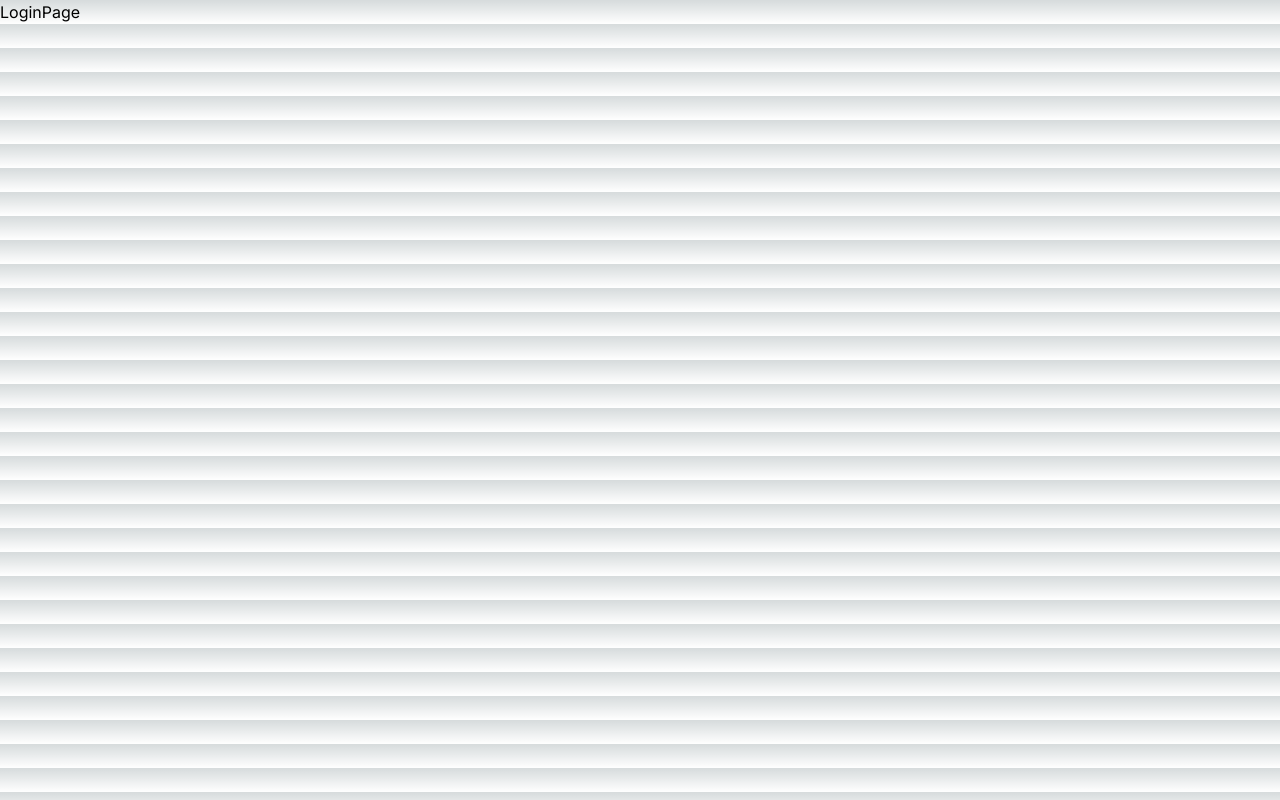
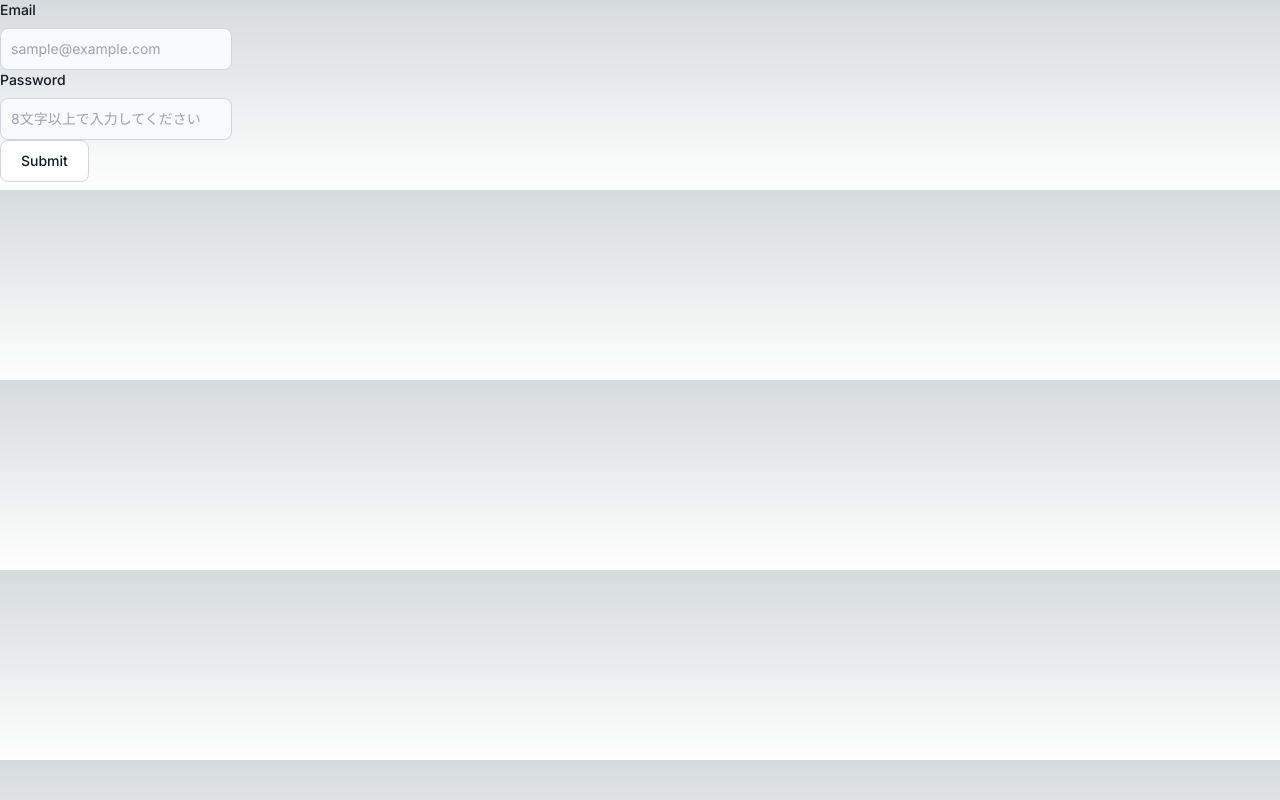
Before and after one commit to anneau/next-app-dir-example, a Next.js app: page /auth/login in a window 1280 px wide. Built offline with nearby package versions, Linux system fonts and the light colour scheme.

Commit message:
:+1: Add login form

```diff
--- /dev/null
+++ b/app/auth/login/components/EmailInput.tsx
@@ -0,0 +1,23 @@
+import React from "react";
+import { useLoginForm } from "../dependencies/use-login-form";
+
+export const EmailInput = () => {
+  const { register } = useLoginForm();
+  return (
+    <div>
+      <label
+        htmlFor="email"
+        className="block mb-2 text-sm font-medium text-gray-900 dark:text-white"
+      >
+        Email
+      </label>
+      <input
+        type="email"
+        id="email"
+        {...register("email")}
+        className="bg-gray-50 border border-gray-300 text-gray-900 text-sm rounded-lg focus:ring-blue-500 focus:border-blue-500 block w-full p-2.5 dark:bg-gray-700 dark:border-gray-600 dark:placeholder-gray-400 dark:text-white dark:focus:ring-blue-500 dark:focus:border-blue-500"
+        placeholder="sample@example.com"
+      />
+    </div>
+  );
+};
--- /dev/null
+++ b/app/auth/login/components/LoginForm.tsx
@@ -0,0 +1,16 @@
+import React from "react";
+import { EmailInput } from "./EmailInput";
+import { PasswordInput } from "./PasswordInput";
+import { SubmitButton } from "./SubmitButton";
+import { useLoginForm } from "../dependencies/use-login-form";
+
+export const LoginForm = () => {
+  const { handleSubmit } = useLoginForm();
+  return (
+    <form onSubmit={handleSubmit((data) => console.log(data))}>
+      <EmailInput />
+      <PasswordInput />
+      <SubmitButton />
+    </form>
+  );
+};
--- /dev/null
+++ b/app/auth/login/components/PasswordInput.tsx
@@ -0,0 +1,23 @@
+import React from "react";
+import { useLoginForm } from "../dependencies/use-login-form";
+
+export const PasswordInput = () => {
+  const { register } = useLoginForm();
+  return (
+    <div>
+      <label
+        htmlFor="password"
+        className="block mb-2 text-sm font-medium text-gray-900 dark:text-white"
+      >
+        Password
+      </label>
+      <input
+        type="password"
+        id="password"
+        {...register("password")}
+        className="bg-gray-50 border border-gray-300 text-gray-900 text-sm rounded-lg focus:ring-blue-500 focus:border-blue-500 block w-full p-2.5 dark:bg-gray-700 dark:border-gray-600 dark:placeholder-gray-400 dark:text-white dark:focus:ring-blue-500 dark:focus:border-blue-500"
+        placeholder="8文字以上で入力してください"
+      />
+    </div>
+  );
+};
--- /dev/null
+++ b/app/auth/login/components/SubmitButton.tsx
@@ -0,0 +1,12 @@
+import React from "react";
+
+export const SubmitButton = () => {
+  return (
+    <button
+      type="submit"
+      className="text-gray-900 bg-white border border-gray-300 focus:outline-none hover:bg-gray-100 focus:ring-4 focus:ring-gray-200 font-medium rounded-lg text-sm px-5 py-2.5 mr-2 mb-2 dark:bg-gray-800 dark:text-white dark:border-gray-600 dark:hover:bg-gray-700 dark:hover:border-gray-600 dark:focus:ring-gray-700"
+    >
+      Submit
+    </button>
+  );
+};
--- /dev/null
+++ b/app/auth/login/dependencies/login-schema.ts
@@ -0,0 +1,6 @@
+import { z } from "zod";
+
+export const LoginSchema = z.object({
+  email: z.string().email("メールアドレスの形式が誤っています"),
+  password: z.string().min(8, "パスワードは8文字以上にしてください"),
+});
--- /dev/null
+++ b/app/auth/login/dependencies/use-login-form.ts
@@ -0,0 +1,7 @@
+import { useFormContext } from "react-hook-form";
+import { z } from "zod";
+import { LoginSchema } from "./login-schema";
+
+export const useLoginForm = () => {
+  return useFormContext<z.infer<typeof LoginSchema>>();
+};
--- a/app/auth/login/page.tsx
+++ b/app/auth/login/page.tsx
@@ -1,3 +1,17 @@
+"use client";
+
+import { FormProvider, useForm } from "react-hook-form";
+import { LoginSchema } from "./dependencies/login-schema";
+import { zodResolver } from "@hookform/resolvers/zod";
+import { LoginForm } from "./components/LoginForm";
+
 export default function LoginPage() {
-  return <div>LoginPage</div>;
+  const methods = useForm({ resolver: zodResolver(LoginSchema) });
+  return (
+    <div className="flex">
+      <FormProvider {...methods}>
+        <LoginForm />
+      </FormProvider>
+    </div>
+  );
 }
```
